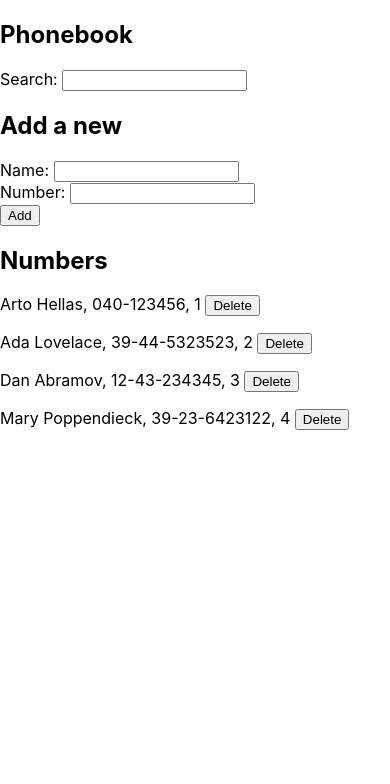
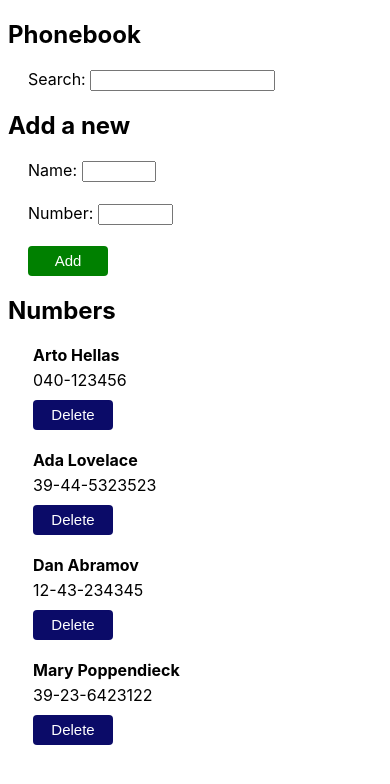
Before and after one commit to SagaRudolphi/FullStackOpen2022, a React (Create React App) app in the folder Part2/phonebook/: page / in a window 390 px wide. Shown: the top 784 px of the page. Built offline with nearby package versions, Linux system fonts and the light colour scheme; data requests are answered from the project's data file.

Commit message:
phonebook last style

```diff
--- a/Part2/phonebook/src/App.js
+++ b/Part2/phonebook/src/App.js
@@ -125,16 +125,14 @@ const App = () => {
       <NotificationSuccessful message={successNotification}/>
       <ErrorNotification message={errorMessage}/>
       <div>
-        Search: <Search newFilter={newFilter} handleNewFilter={handleNewFilter} />
+        <Search newFilter={newFilter} handleNewFilter={handleNewFilter} />
       </div>
       <h2>Add a new</h2>
-      <div>
         <AddForm addPerson={addPerson} newName={newName} handleNewPerson={handleNewPerson} newNumber={newNumber} handleNewNumber={handleNewNumber} />
-      </div>
       <h2>Numbers</h2>
       <div>
         {(persons.map(person =>
-          <Person key={person.name} person={person} id={person.id} removePersonid={() => removePersonOf(person.id)} />))}
+          <Person key={person.name} person={person} removePersonid={() => removePersonOf(person.id)} />))}
       </div>
     </div>
   )
--- a/Part2/phonebook/src/components/AddForm.js
+++ b/Part2/phonebook/src/components/AddForm.js
@@ -1,19 +1,39 @@
 import React from "react";
+
+
+const formStyle = {
+
+    margin: '20px',
+    textAlign: 'left'
+}
+
+const inputStyle = {
+    width: '20%',
+    marginBottom: '5px',
+    display: 'inline-block',
+
+}
+
+const addBtnStyle = {
+    backgroundColor: 'green'
+}
+
 
 const AddForm = (props) => {
     return (
-        <form onSubmit={props.addPerson}>
-            <div>
-                Name: <input value={props.newName} onChange={props.handleNewPerson} />
-            </div>
-            <div>
-                Number: <input value={props.newNumber} onChange={props.handleNewNumber} />
-            </div>
-            <div>
-                <button type="submit">Add</button>
-            </div>
+    <div >
+        <form style={formStyle} className="addForm" onSubmit={props.addPerson}>
+            <p>
+                Name: <input style={inputStyle} value={props.newName} onChange={props.handleNewPerson} />
+            </p>
+            <p>
+                Number: <input style={inputStyle} value={props.newNumber} onChange={props.handleNewNumber} />
+            </p>
+            <p>
+                <button style={addBtnStyle} type="submit"> Add </button>
+            </p>
         </form>
-
+    </div>
     )
 }
 
--- a/Part2/phonebook/src/components/Persons.js
+++ b/Part2/phonebook/src/components/Persons.js
@@ -1,6 +1,26 @@
 import React from 'react'
 
-const Person = ({ person, id, removePersonid}) =>
-  <p>{person.name}, {person.number}, {id} <button onClick={removePersonid}>Delete</button></p>
+const nameStyle ={
+  margin: '5px',
+  fontWeight: 'bold'
+}
+
+const phoneStyle ={
+  margin: '5px'
+}
+
+const divStyle = {
+  margin: '20px'
+}
+
+const buttonStyle = {
+  marginTop: '10px'
+}
+
+
+const Person = ({ person, removePersonid}) =>
+  <div style = {divStyle}>
+    <p style={nameStyle}>{person.name} </p> <p style = {phoneStyle}> {person.number} <br/> <button style={buttonStyle} className='deleteBtn' onClick={removePersonid}>Delete</button> </p>
+  </div>
 
 export default Person;
--- a/Part2/phonebook/src/components/Search.js
+++ b/Part2/phonebook/src/components/Search.js
@@ -1,5 +1,10 @@
 import React from "react";
 
-const Search = (props) => <input value={props.newFilter} onChange={props.handleNewFilter}/>
+
+const searchInputStyle ={
+    margin: '20px'
+  }
+
+const Search = (props) => <p style={searchInputStyle}> Search: <input className='inputSearchFilter' value={props.newFilter} onChange={props.handleNewFilter}/> </p>
 
 export default Search;
--- a/Part2/phonebook/src/index.css
+++ b/Part2/phonebook/src/index.css
@@ -1,5 +1,5 @@
 body {
-  margin: 0;
+
   font-family: -apple-system, BlinkMacSystemFont, 'Segoe UI', 'Roboto', 'Oxygen',
     'Ubuntu', 'Cantarell', 'Fira Sans', 'Droid Sans', 'Helvetica Neue',
     sans-serif;
@@ -11,6 +11,24 @@ code {
   font-family: source-code-pro, Menlo, Monaco, Consolas, 'Courier New',
     monospace;
 }
+
+button {
+  background: rgb(11, 11, 104);
+  color: white;
+  font-size: 15px;
+  border: none;
+  padding: 10px, 24px;
+  min-width: 80px;
+  min-height: 30px;
+  box-shadow: rgba(0, 9, 61, .2);
+  position:relative;
+  border-radius : 4px
+}
+button:hover{
+  background: rgba(11, 11, 104, 0.847);
+  cursor: pointer
+}
+
 .success {
   color: #155724;
   background: #d4edda;
```
